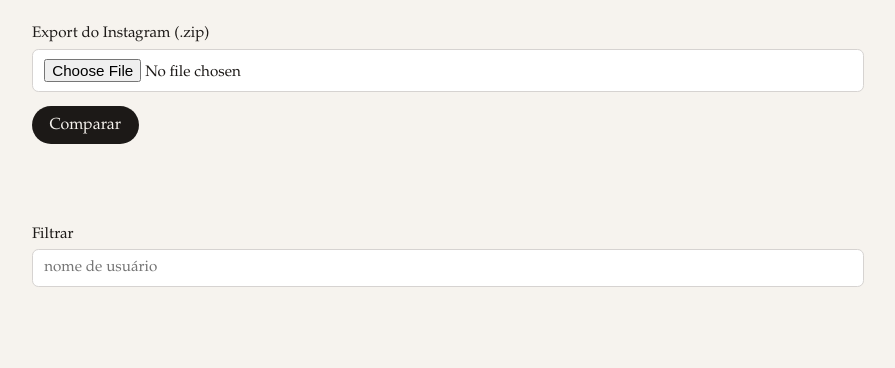
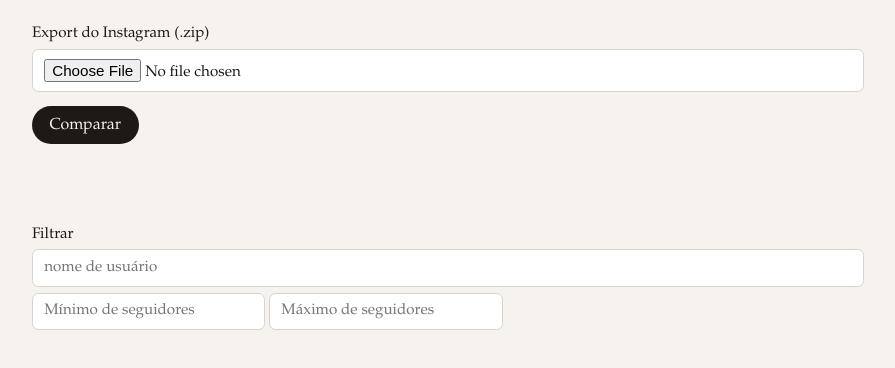
Before and after one commit to Mavimarmara/not-fan, a plain HTML site: page public/index.html in a window 1280 px wide. Shown: the part 156-524 px from the top of the page, without its empty margins (192-1087 px from the left). Drawn offline with Linux system fonts and the light colour scheme.

Commit message:
Add follower filter inputs to index.html
Added input fields for minimum and maximum followers in the filter section.

```diff
--- a/public/index.html
+++ b/public/index.html
@@ -26,6 +26,21 @@
         <label>
           Filtrar
           <input id="filter" type="search" placeholder="nome de usuário" />
+          <div class="follower-filters">
+            <input
+              id="min-followers"
+              type="number"
+              min="0"
+              placeholder="Mínimo de seguidores"
+            />
+
+            <input
+              id="max-followers"
+              type="number"
+              min="0"
+              placeholder="Máximo de seguidores"
+            />
+          </div>
         </label>
         <div class="columns">
           <section>
```
